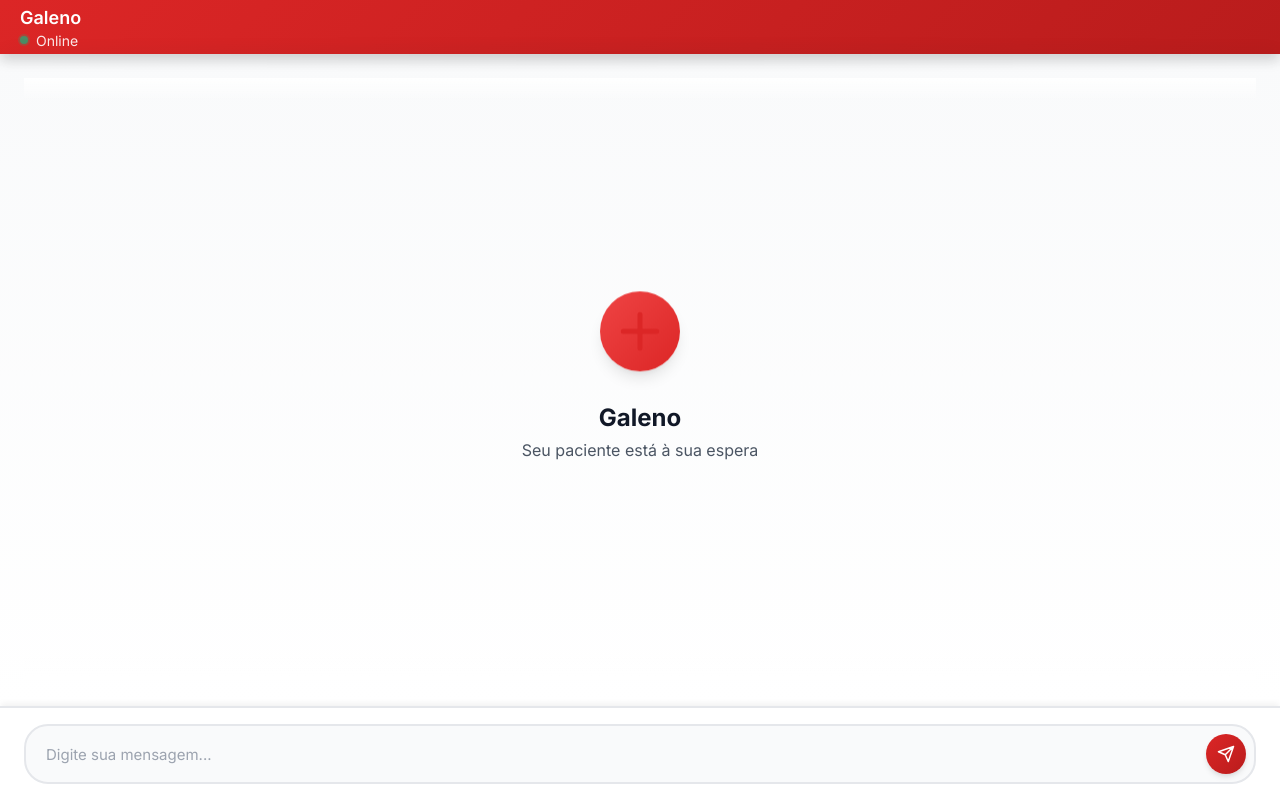
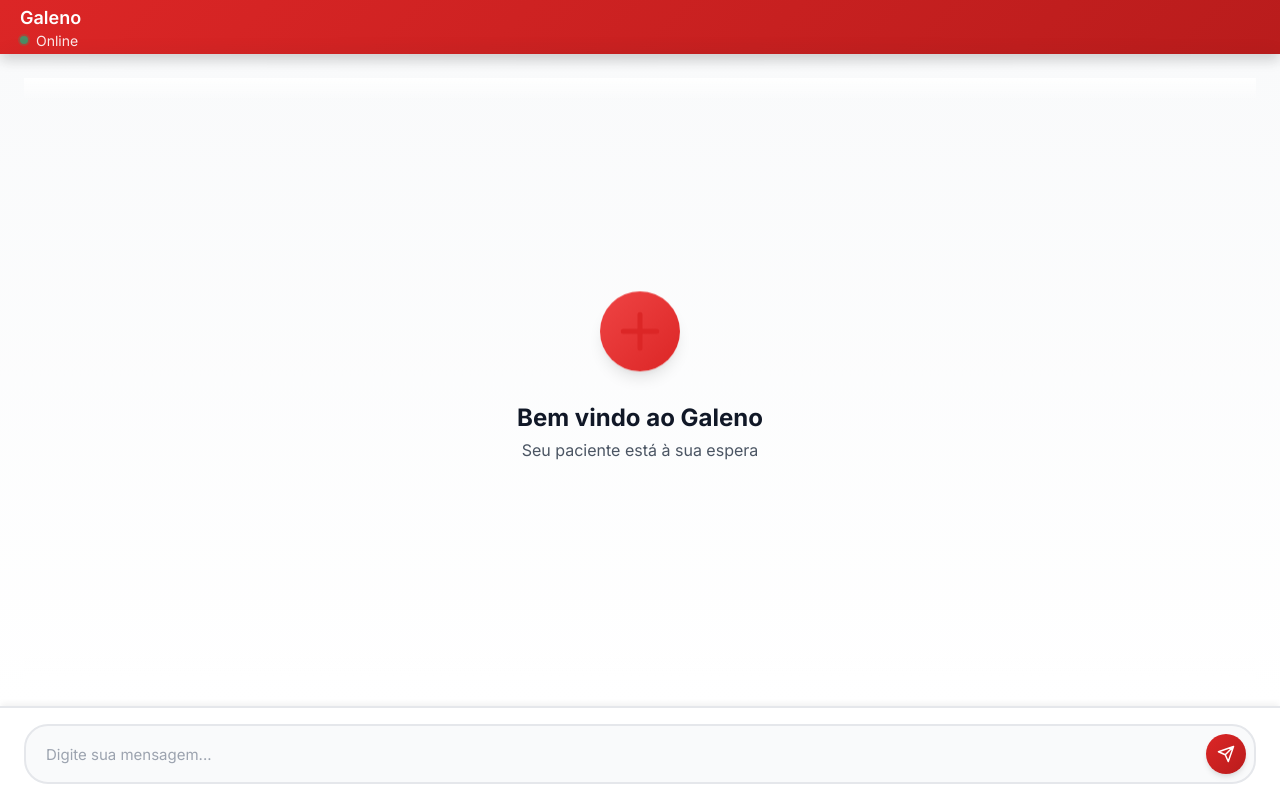
Before and after one commit to danilo-mir/appointmentChat-web, a website: page web/public/index.html in a window 1280 px wide. Drawn offline with Linux system fonts and the light colour scheme.

Commit message:
refactor:change some HTML exibition texts

```diff
--- a/web/public/index.html
+++ b/web/public/index.html
@@ -27,7 +27,7 @@
                         <path d="M12 2V22M2 12H22" stroke="#dc2626" stroke-width="3" stroke-linecap="round"/>
                     </svg>
                 </div>
-                <h2 class="chat-app__welcome-title">Galeno</h2>
+                <h2 class="chat-app__welcome-title">Bem vindo ao Galeno</h2>
                 <p class="chat-app__welcome-text">Seu paciente está à sua espera</p>
             </div>
         </main>
```
